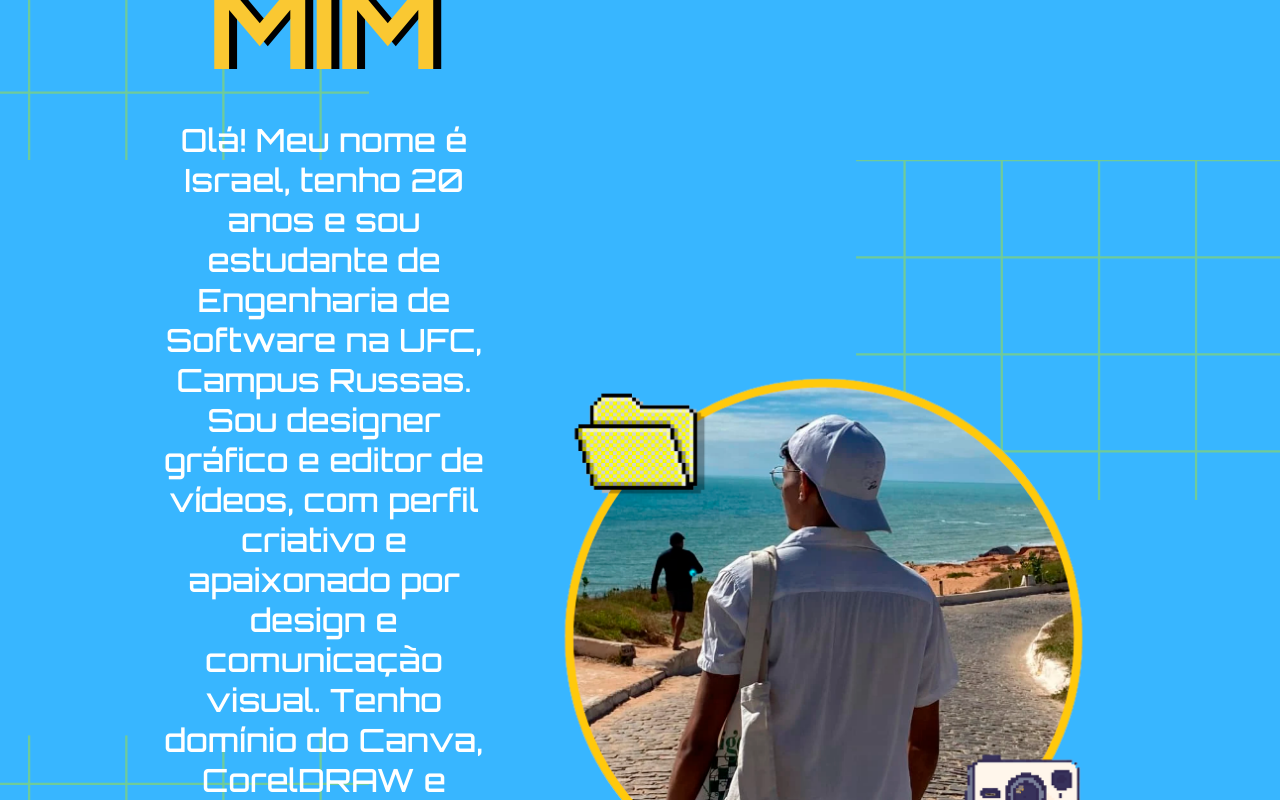
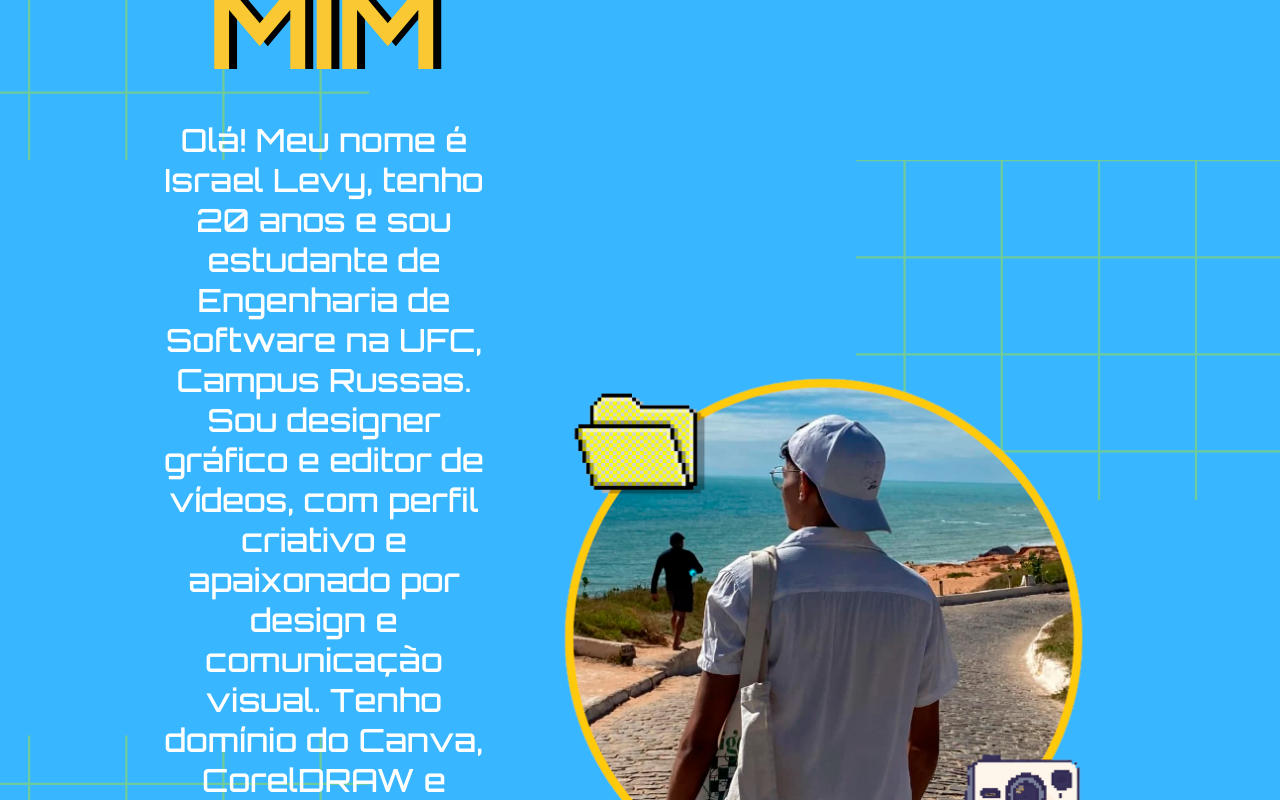
Before and after one commit to israellevyzz/portfolio-design, a plain HTML site: page index.html in a window 1280 px wide. Shown: the part 920-1720 px from the top of the page. Drawn offline with Linux system fonts and the light colour scheme; a web font is replaced by a local one.

Commit message:
Update Sobre

```diff
--- a/index.html
+++ b/index.html
@@ -55,7 +55,7 @@
     <div class="conteudo sobre-container">
       <div class="sobre-texto">
         <h2 class="titulo-secao">SOBRE MIM</h2>
-        <p class="paragrafo">Olá! Meu nome é Israel, tenho 20 anos e sou estudante de Engenharia de Software na UFC, Campus Russas. Sou designer gráfico e editor de vídeos, com perfil criativo e apaixonado por design e comunicação visual. Tenho domínio do Canva, CorelDRAW e Photoshop, além de estar iniciando minha jornada no Adobe Illustrator. Sou dedicado ao aprendizado contínuo, busco sempre desenvolver projetos com qualidade e criatividade e estou aberto a novos desafios e oportunidades de crescimento.</p>
+        <p class="paragrafo">Olá! Meu nome é Israel Levy, tenho 20 anos e sou estudante de Engenharia de Software na UFC, Campus Russas. Sou designer gráfico e editor de vídeos, com perfil criativo e apaixonado por design e comunicação visual. Tenho domínio do Canva, CorelDRAW e Photoshop, além de estar iniciando minha jornada no Adobe Illustrator. Sou dedicado ao aprendizado contínuo, busco sempre desenvolver projetos com qualidade e criatividade e estou aberto a novos desafios e oportunidades de crescimento.</p>
       </div>
       <div class="area-imagem">
         <img src="midia/eu2.png" alt="Israel">
```
